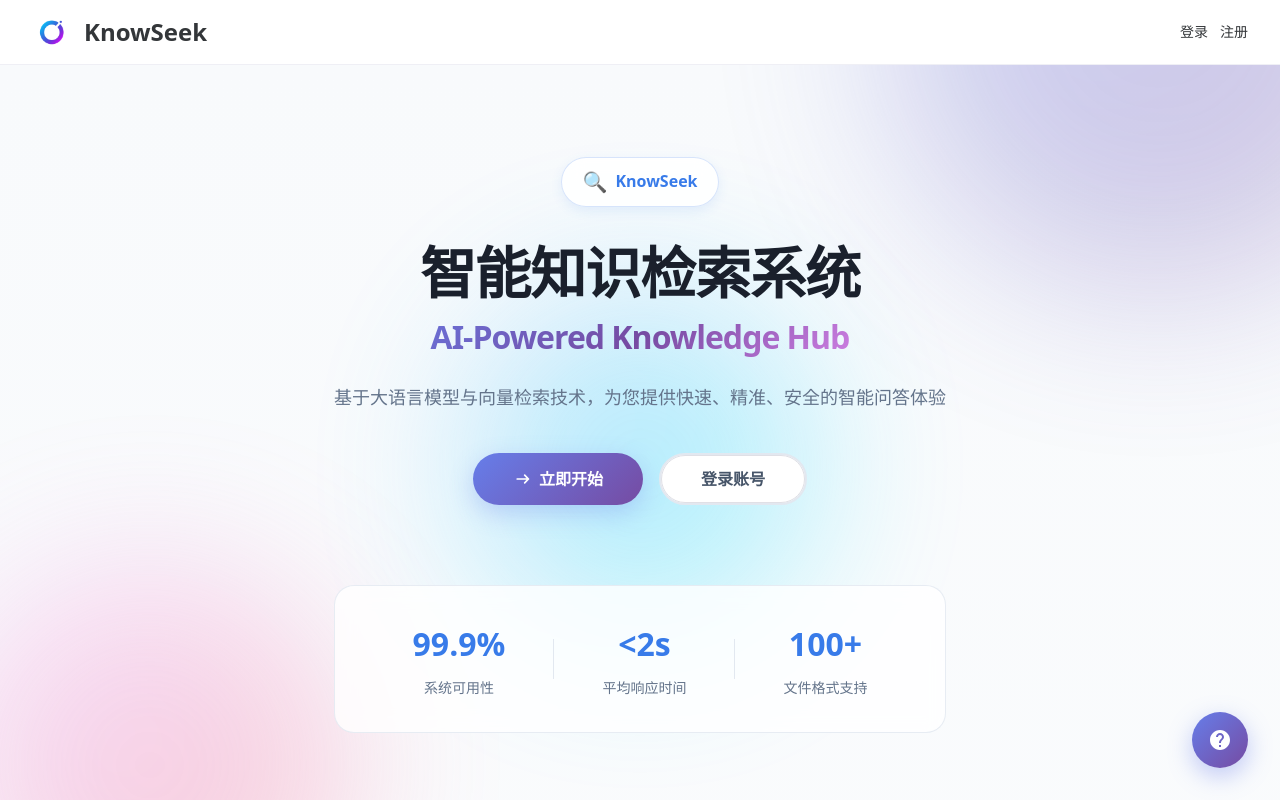
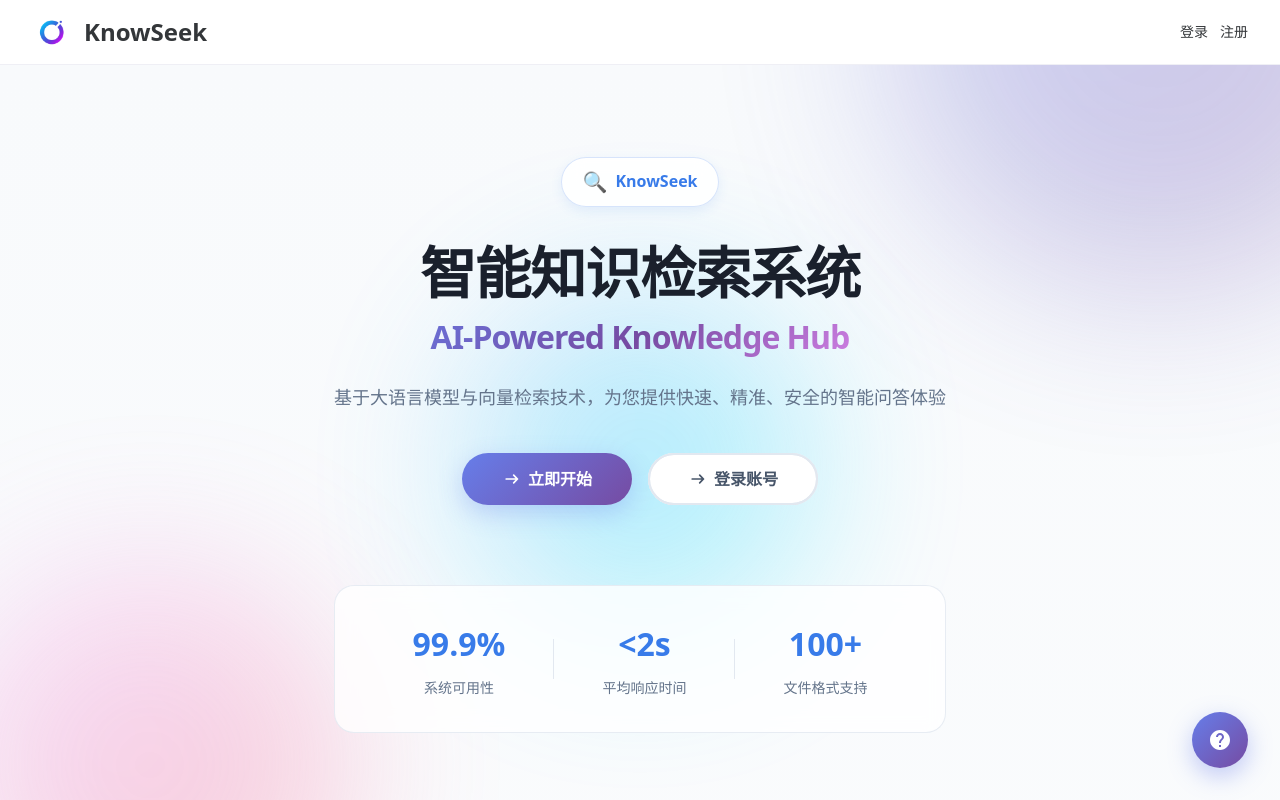
Before and after one commit to springleafna/KnowSeek-frontend, a Vue app: page / in a window 1280 px wide. Built offline with nearby package versions, Linux system fonts and the light colour scheme.

Commit message:
fix：修复侧边栏路由失效问题

```diff
--- a/src/layouts/AppLayout.vue
+++ b/src/layouts/AppLayout.vue
@@ -2,23 +2,23 @@
   <div class="app-layout">
     <aside class="app-sidebar">
       <nav class="menu">
-        <router-link to="/chat" class="menu-item" active-class="active">
+        <router-link to="/app/chat" class="menu-item" active-class="active">
           <img src="@/assets/icon/chat.png" alt="AI对话" class="menu-icon">
           AI对话
         </router-link>
-        <router-link to="/knowledge" class="menu-item" active-class="active">
+        <router-link to="/app/knowledge" class="menu-item" active-class="active">
           <img src="@/assets/icon/knowledgeBase.png" alt="知识库" class="menu-icon">
           知识库
         </router-link>
-        <router-link to="/file" class="menu-item" active-class="active">
+        <router-link to="/app/file" class="menu-item" active-class="active">
           <img src="@/assets/icon/fileList.png" alt="文件列表" class="menu-icon">
           文件列表
         </router-link>
-        <router-link to="/organization" class="menu-item" active-class="active">
+        <router-link to="/app/organization" class="menu-item" active-class="active">
           <img src="@/assets/icon/organization.png" alt="组织管理" class="menu-icon">
           组织管理
         </router-link>
-        <router-link to="/users" class="menu-item" active-class="active">
+        <router-link to="/app/users" class="menu-item" active-class="active">
           <img src="@/assets/icon/user.png" alt="用户管理" class="menu-icon">
           用户管理
         </router-link>
--- a/src/views/Landing.vue
+++ b/src/views/Landing.vue
@@ -35,6 +35,11 @@
 
           <n-button size="large" round @click="goToLogin" class="btn-secondary">
             登录账号
+            <template #icon>
+              <svg viewBox="0 0 24 24" width="20" height="20">
+                <path fill="currentColor" d="M13.3 17.275q-.3-.3-.288-.725t.313-.7L16.15 13H5q-.425 0-.713-.288T4 12q0-.425.288-.713T5 11h11.15L13.3 8.15q-.3-.3-.3-.713t.3-.712q.3-.3.713-.3t.712.3l4.6 4.6q.15.15.213.325t.062.35q0 .175-.063.35t-.212.325l-4.6 4.6q-.275.275-.687.275t-.713-.275Z"/>
+              </svg>
+            </template>
           </n-button>
         </div>
 
@@ -423,21 +428,45 @@ function goToRegister() {
   background: linear-gradient(135deg, #5a6fd8 0%, #6a4192 100%) !important;
 }
 
+/* 覆盖 btn-secondary 的 Naive UI 默认样式 */
+.btn-secondary :deep(.n-button__border),
+.btn-secondary :deep(.n-button__state-border) {
+  border: 2px solid #e2e8f0 !important;
+}
+
 .btn-secondary {
-  height: 52px;
-  padding: 0 40px;
-  font-size: 16px;
-  font-weight: 600;
-  background: white;
-  border: 2px solid #e2e8f0;
-  color: #475569;
+  height: 52px !important;
+  padding: 0 40px !important;
+  font-size: 16px !important;
+  font-weight: 600 !important;
+  background: white !important;
+  color: #475569 !important;
   transition: all 0.3s ease;
 }
 
+.btn-secondary:hover :deep(.n-button__border),
+.btn-secondary:hover :deep(.n-button__state-border) {
+  border-color: #cbd5e1 !important;
+}
+
 .btn-secondary:hover {
-  border-color: #cbd5e1;
   transform: translateY(-2px);
-  box-shadow: 0 8px 16px rgba(0, 0, 0, 0.1);
+  box-shadow: 0 8px 16px rgba(0, 0, 0, 0.1) !important;
+  background: white !important;
+}
+
+.btn-secondary:focus {
+  background: white !important;
+  box-shadow: 0 0 0 2px rgba(226, 232, 240, 0.3) !important;
+}
+
+.btn-secondary:focus :deep(.n-button__border),
+.btn-secondary:focus :deep(.n-button__state-border) {
+  border-color: #cbd5e1 !important;
+}
+
+.btn-secondary:active {
+  background: #f8f9fa !important;
 }
 
 .hero-stats {
```
